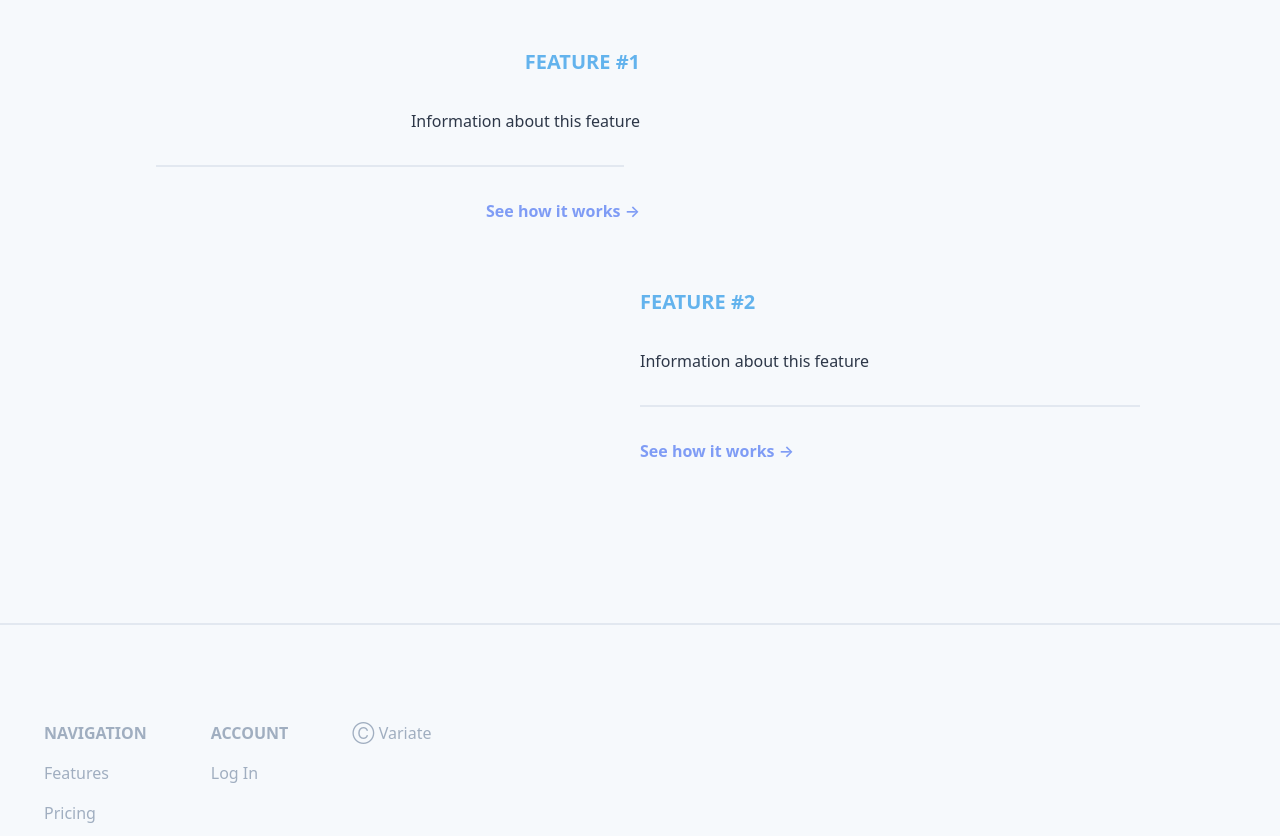
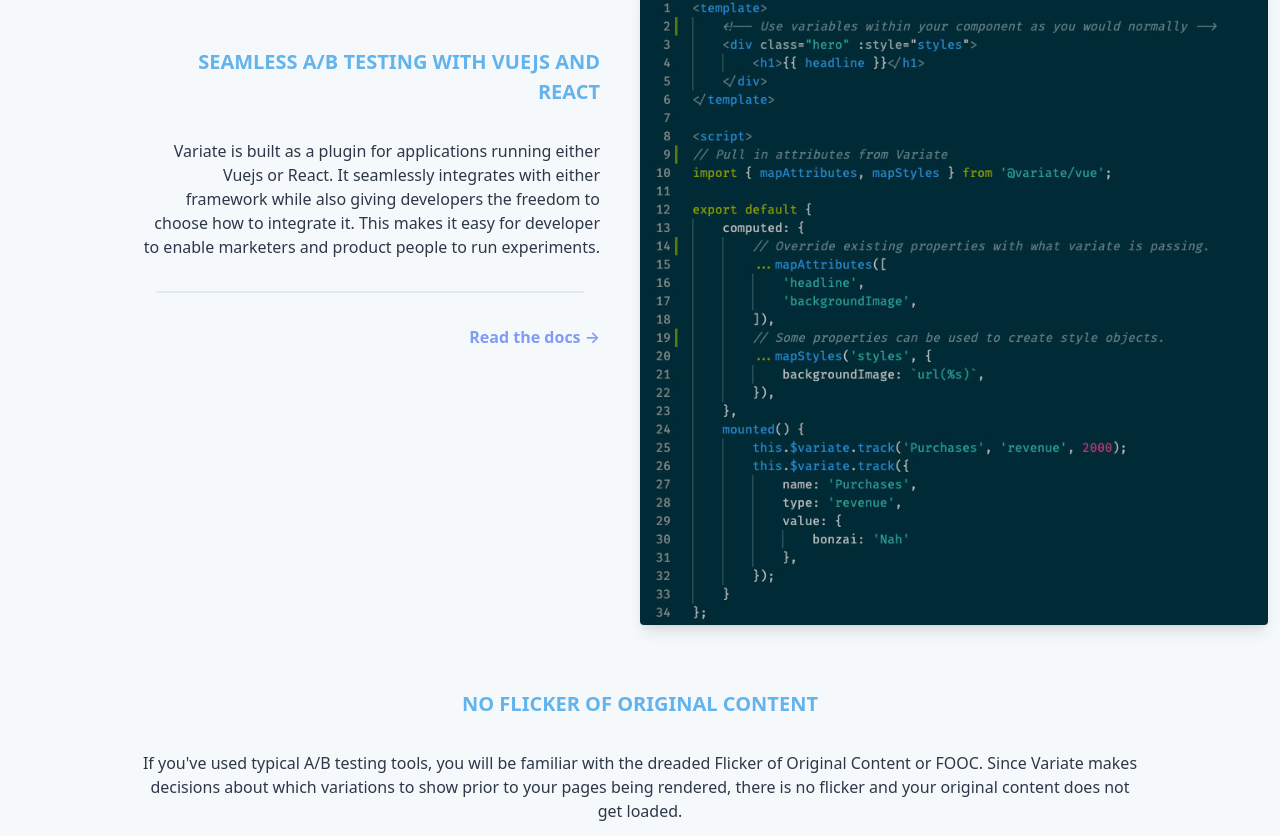
Before and after one commit to alhankeser/variate-vue-demo-issues, a Vue app: page /features in a window 1280 px wide. Shown: the part 564-1400 px from the top of the page. Built offline with nearby package versions, Linux system fonts and the light colour scheme.

Commit message:
Complete Features page

```diff
--- a/src/views/Features.vue
+++ b/src/views/Features.vue
@@ -23,20 +23,32 @@
         </header>
         <section>
             <div class="container">
-                <div class="side-text left">
-                    <h2>Feature #1</h2>
-                    <p>Information about this feature</p>
-                    <hr>
-                    <div class="action">
-                        <router-link to="docs">See how it works &rarr;</router-link>
+                <div class="content left">
+                    <div class="side-text">
+                        <h2>Seamless A/B Testing with Vuejs and React</h2>
+                        <p> Variate is built as a plugin for applications running either Vuejs or React.
+                            It seamlessly integrates with either framework while also giving developers the freedom to choose how to integrate it.
+                            This makes it easy for developer to enable marketers and product people to run experiments.
+                        </p>
+                        <hr>
+                        <div class="action">
+                            <router-link to="docs">Read the docs &rarr;</router-link>
+                        </div>
+                    </div>
+                    <div class="side-image">
+                        <img class="special" src="../assets/component-detail-screenshot.png" alt="  ">
                     </div>
                 </div>
-                <div class="side-text right">
-                    <h2>Feature #2</h2>
-                    <p>Information about this feature</p>
-                    <hr>
-                    <div class="action">
-                        <router-link to="docs">See how it works &rarr;</router-link>
+                <div class="content">
+                    <div class="side-text">
+                        <h2>No Flicker of Original Content</h2>
+                        <p>If you've used typical A/B testing tools, you will be familiar with the dreaded Flicker of Original Content or FOOC. Since Variate makes decisions about which variations to show prior to your pages being rendered, there is no flicker and your original content does not get loaded.</p>
+                        <p>For example, using a traditional A/B testing tool, if you replace one image with another, you will not only see the original image for a split second, but also, the browser will load both images. That is costing you in page performance and likely degrading the user experience, which is not the point of A/B testing!
+                        </p>
+                        <hr>
+                        <div class="action">
+                            <router-link to="docs">See how it works &rarr;</router-link>
+                        </div>
                     </div>
                 </div>
             </div>
--- a/src/views/Home.vue
+++ b/src/views/Home.vue
@@ -24,19 +24,21 @@
             </section>
         </header>
         <section>
-            <div class="imagery">
-                <img src="../assets/code-screenshot.png">
-                <img src="../assets/create-component-screenshot.png">
+            <div class="home-imagery">
+                <img class="special" src="../assets/code-screenshot.png">
+                <img class="special" src="../assets/create-component-screenshot.png">
             </div>
         </section>
         <section>
             <div class="container">
-                <div class="side-text left">
-                    <h2>Empower your team, maintain control</h2>
-                    <p>As a developer, you want your application to run smoothly and to load fast. Meanwhile, your marketers, product people and data scientists want to run A/B and MVT tests on your application. Variate gives you the keys to enable your application to be experimented on through typed attributes that only you control.</p>
-                    <hr>
-                    <div class="action">
-                        <router-link to="docs">See how it works &rarr;</router-link>
+                <div class="flex left">
+                    <div class="side-text">
+                        <h2>Empower your team, maintain control</h2>
+                        <p>As a developer, you want your application to run smoothly and to load fast. Meanwhile, your marketers, product people and data scientists want to run A/B and MVT tests on your application. Variate gives you the keys to enable your application to be experimented on through typed attributes that only you control.</p>
+                        <hr>
+                        <div class="action">
+                            <router-link to="docs">See how it works &rarr;</router-link>
+                        </div>
                     </div>
                 </div>
             </div>
@@ -68,33 +70,43 @@
     .side-text hr {
         @apply border-t-2
     }
+    .side-image img {
+        max-width: 100%;
+    }
     @screen sm {
         .side-text {
             @apply w-4/5
         }
     }
     @screen md {
-        .side-text {
+        .right .side-text, .left .side-text {
             @apply w-1/2
         }
-        .side-text.left {
+        .left .side-text {
             @apply text-right ml-0 pl-1
         }
-        .side-text.left hr {
+        .left .side-text hr {
             @apply ml-4
         }
-        .side-text.right {
+        .right .side-text {
             @apply text-left ml-auto mr-0 pr-1
         }
-        .side-text.left hr {
+        .left .side-text hr {
             @apply mr-4
+        }
+        .content {
+            @apply flex
+        }
+        .side-image {
+            max-width: 50%;
+            @apply ml-10
         }
     }
     @screen lg {
-        .side-text.left {
+        .left .side-text {
             @apply pl-32
         }
-        .side-text.right {
+        .right .side-text {
             @apply pr-32
         }
     }
@@ -189,62 +201,62 @@
         }
     }
 
-    /* Section Imagery */
-    .imagery {
+    /* Section home-imagery */
+    .home-imagery {
        @apply relative w-full z-20 -mt-8
     }
-    .imagery img:nth-child(1){
+    .home-imagery img:nth-child(1){
         transition: 0.2s;
         transform: rotate(12deg);
         margin-left: -30px;
     }
-    .imagery img:nth-child(2){
+    .home-imagery img:nth-child(2){
         transition: 0.5s;
         transform: rotate(-6deg);
         margin-left: 20px;
     }
-    .imagery img {
+    img.special {
         @apply rounded shadow-lg;
     }
     @screen sm {
-        .imagery {
+        .home-imagery {
             @apply mx-auto px-16 w-4/5;
         }
-        .imagery img:nth-child(2){
+        .home-imagery img:nth-child(2){
             margin-top: -100px;
         }
     }
     @screen md {
-        .imagery {
+        .home-imagery {
             top: 350px;
             left: 60%;
             max-width: 60%;
             @apply absolute px-0;
         }
-        .imagery img:nth-child(1){
+        .home-imagery img:nth-child(1){
             transform: rotate(18deg);
             max-width: 80%;
         }
-        .imagery img:nth-child(2) {
+        .home-imagery img:nth-child(2) {
             margin-top: 80px;
             margin-left: -20px;
         }
     }
     @screen lg {
-        .imagery {
+        .home-imagery {
             top: 300px;
             max-width: 50%;
         }
-        .imagery img:nth-child(2) {
+        .home-imagery img:nth-child(2) {
             margin-top: 0px;
         }
     }
     @screen xl {
-        .imagery {
+        .home-imagery {
             top: 200px;
             max-width: 540px;
         }
-        .imagery img:nth-child(1){
+        .home-imagery img:nth-child(1){
             transform: rotate(18deg);
             max-width: 100%;
             margin-left: 0;
```
Also changed, not shown: src/assets/component-detail-screenshot.png (added).
